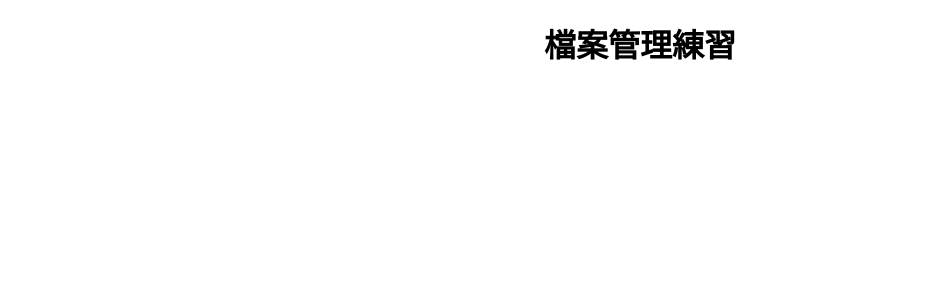
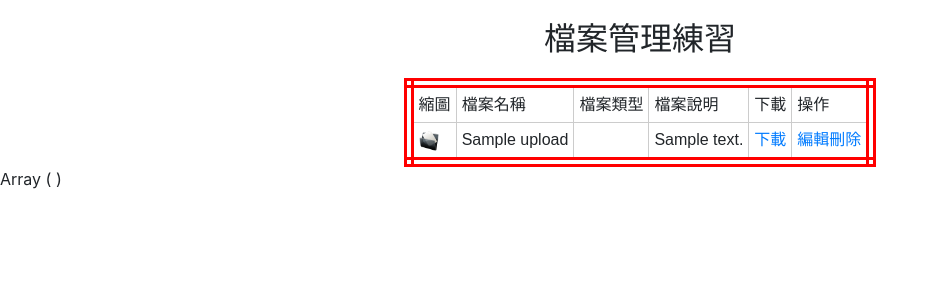
Before and after one commit to wdaweb/phpfile-vitalin33, a PHP site: page /manage.php in a window 1280 px wide. Shown: the top 300 px of the page, without its empty margins (0-939 px from the left). Run offline with PHP 8.4, Linux system fonts and the light colour scheme; tables that the repository leaves empty or names only in its code hold one stand-in row (values such as "Sample post").

Commit message:
進階到檔案管理功能

```diff
--- a/manage.php
+++ b/manage.php
@@ -16,10 +16,64 @@
     <meta http-equiv="X-UA-Compatible" content="ie=edge">
     <title>檔案管理功能</title>
     <link rel="stylesheet" href="style.css">
+    <style>
+        table{
+            border:10px double red;
+            padding:20px;
+            border-collapse:collapse;
+            margin: auto;
+        }
+
+        td{
+            border:1px solid #ccc;
+            padding:5px;
+        }
+    </style>
 </head>
 <body>
 <h1 class="header">檔案管理練習</h1>
 <!----建立上傳檔案表單及相關的檔案資訊存入資料表機制----->
+<!-------------- 建立一個連結來查看上傳後的圖檔  ------------------>
+
+    <?php
+    include_once "base.php";
+        $rows=all('upload');
+        echo "<table>";   //撈出所有資料，以表格呈現
+        echo "<td>縮圖</td>";
+        echo "<td>檔案名稱</td>";
+        echo "<td>檔案類型</td>";
+        echo "<td>檔案說明</td>";
+        echo "<td>下載</td>";
+        echo "<td>操作</td>";
+        foreach($rows as $row){
+
+            echo "<tr>";
+                if($row['type']=='圖檔'){
+                echo "<td><img src='{$row['path']}' style='width:100px'></td>";
+
+                }else{
+                echo "<td><img src='./img/file_icon.png' style='width:20px'></td>";
+                }
+                echo "<td>{$row['name']}</td>";  //如果有很多欄位，可以再加一個foreach，如果只需要特定欄位，條列式即可
+                echo "<td>{$row['type']}</td>";
+                echo "<td>{$row['note']}</td>";
+                echo "<td><a href='{$row['path']}' download>下載</a></td>";
+                echo "<td><a href=''>編輯</a><a href=''>刪除</a></td>";  //有些人會在這裡夾上表單，用submit，範例在下方
+            echo "</tr>";
+
+
+
+        }
+        echo "</table>";
+
+            print_r($_POST);
+     ?>
+
+<!--
+     <form action="?">
+     <input type="submit" value="刪除">
+     </form>
+-->
 
 
 
```
Also changed, not shown: images/20201126021942.jpg (added), images/20201126024538.png (added), images/20201126024544.jpg (added), 5 other files.
